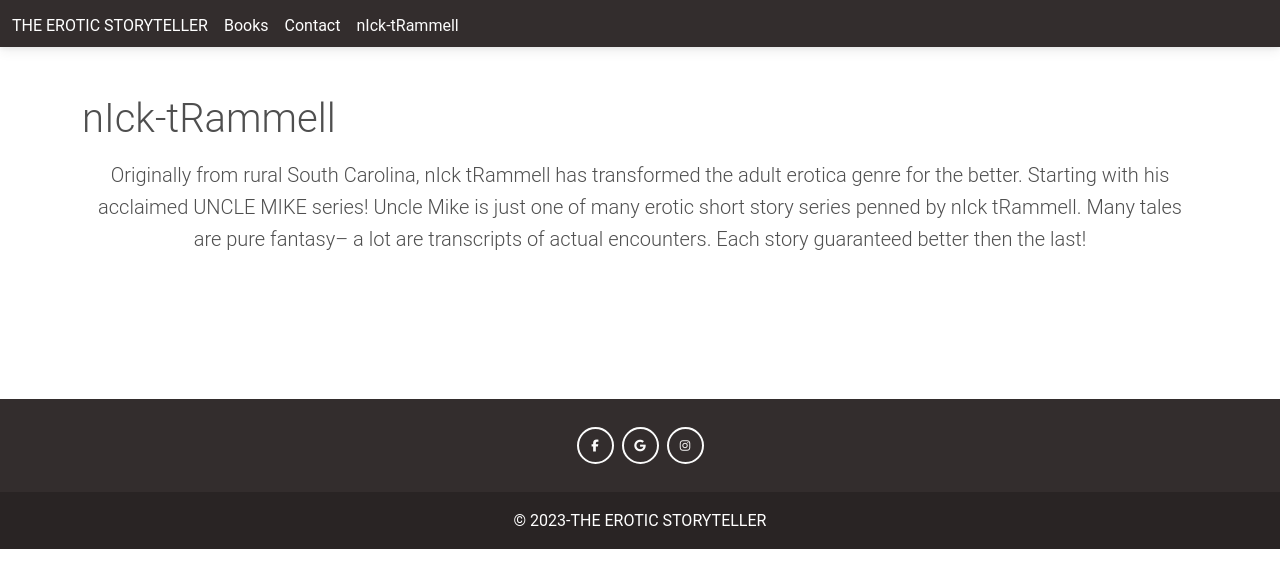
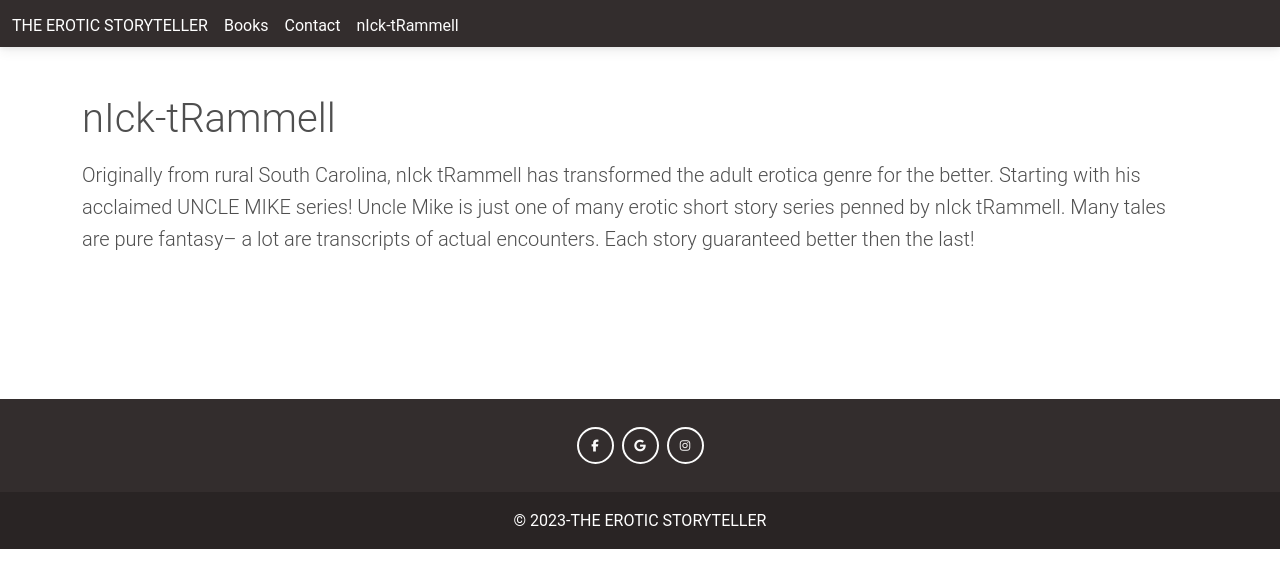
Before and after one commit to themosthigh1/TheErotic, a Next.js app: page /nIck-tRammell in a window 1280 px wide. Shown: the top 588 px of the page. Built offline with nearby package versions, Linux system fonts and the light colour scheme.

Commit message:
Authour page update

```diff
--- a/src/pages/nIck-tRammell.jsx
+++ b/src/pages/nIck-tRammell.jsx
@@ -7,7 +7,7 @@ const Author = () => {
         <MDBTypography tag='div' className='display-6 pb-3 mt-5 mr-auto' >
         nIck-tRammell
         </MDBTypography>
-        <MDBTypography tag='p' className='lead pb-3 mb-10 mr-auto text-center' >
+        <MDBTypography tag='p' className='lead pb-3 mb-10 mr-auto' >
           Originally from rural South Carolina, nIck tRammell has transformed the adult erotica genre for the better. Starting with his acclaimed UNCLE MIKE series!
           Uncle Mike is just one of many erotic short story series penned by nIck tRammell. Many tales are pure fantasy– a lot are transcripts of actual encounters. Each story guaranteed better then the last!
         </MDBTypography>
```
